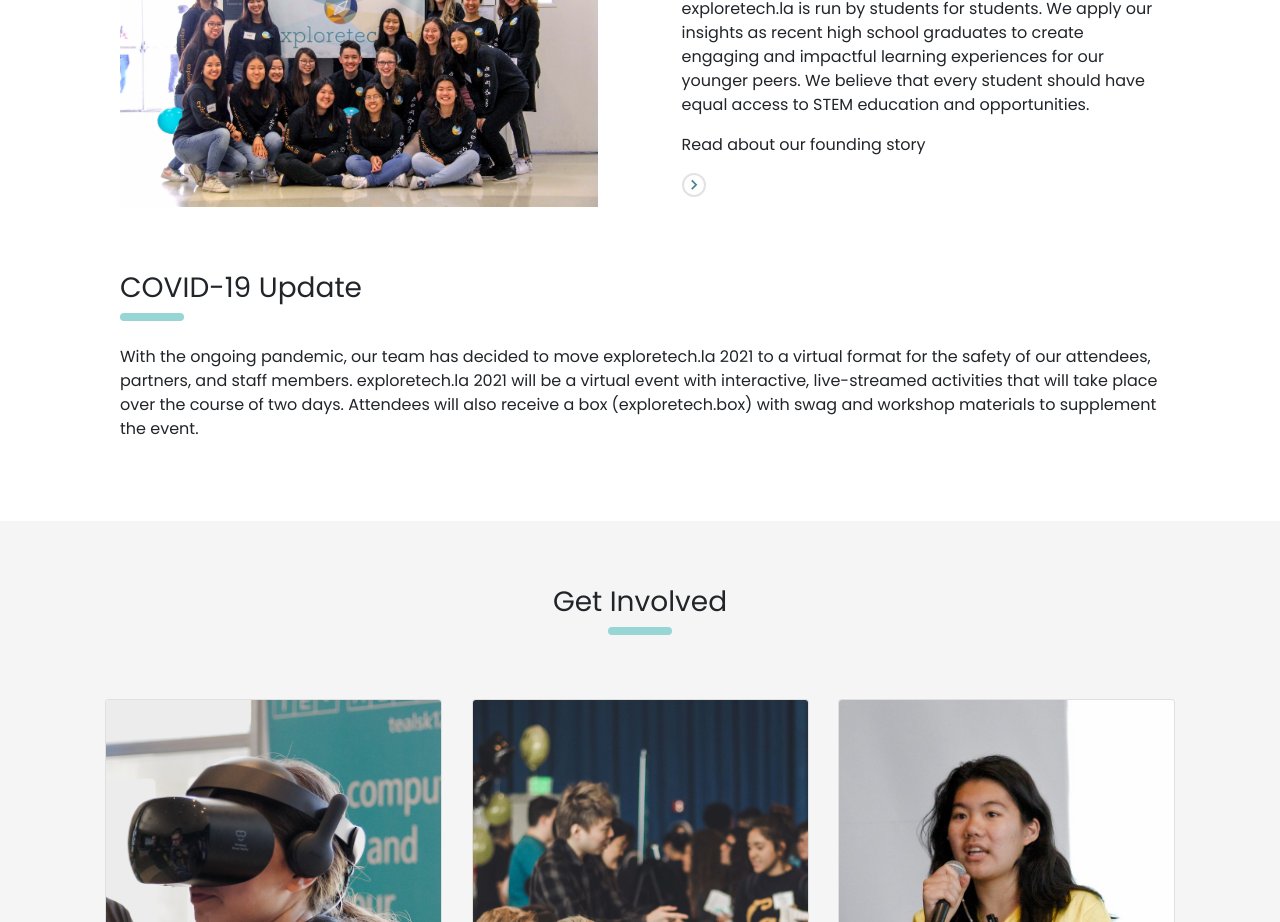
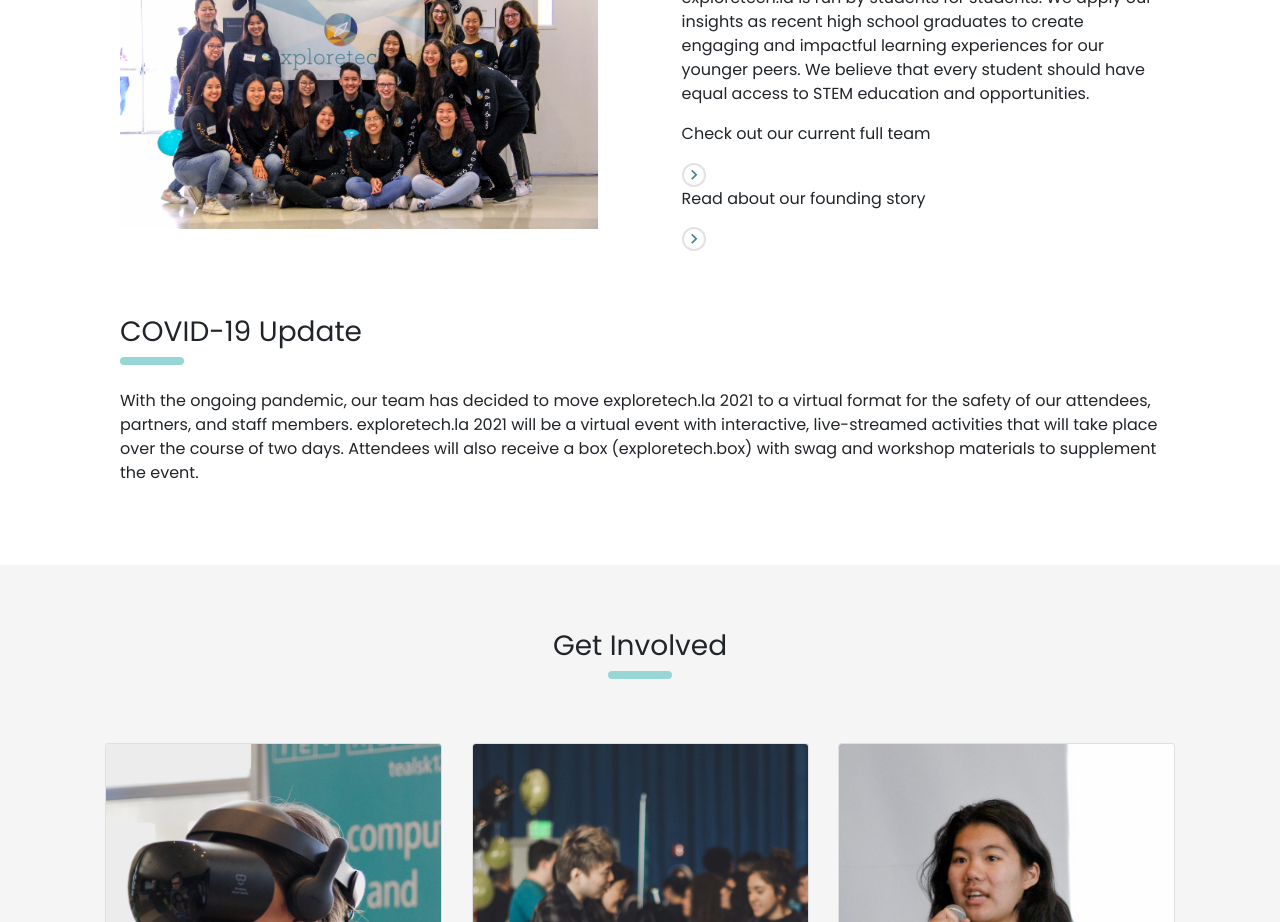
Before and after one commit to exploretech-la/website, a React (Create React App) app: page / in a window 1280 px wide. Shown: the part 1720-2642 px from the top of the page. Built offline with nearby package versions, Linux system fonts and the light colour scheme.

Commit message:
added team link in the about section

```diff
--- a/src/components/About.jsx
+++ b/src/components/About.jsx
@@ -61,6 +61,12 @@ export default class About extends Component {
                             We apply our insights as recent high school graduates to create engaging and impactful learning experiences for our younger peers.
                             We believe that every student should have equal access to STEM education and opportunities.
                         </p>
+                        <div className="current-team">
+                            <ReactGA.OutboundLink to={"https://www.exploretech.la/our_team"} eventLabel="current_team">
+                                <p>Check out our current full team</p>
+                                <MdKeyboardArrowRight className="MdKeyboardArrowRight" />
+                            </ReactGA.OutboundLink>
+                        </div>
                         <div className="founding-story">
                             <ReactGA.OutboundLink to={FoundingStoryLink} target="_blank" eventLabel="founding_story">
                                 <p>Read about our founding story</p>
--- a/src/components/About.scss
+++ b/src/components/About.scss
@@ -24,7 +24,7 @@
             }
         }
 
-        .founding-story {
+        .founding-story, .current-team {
             a {
                 display: flex;
                 flex-direction: row;
```
